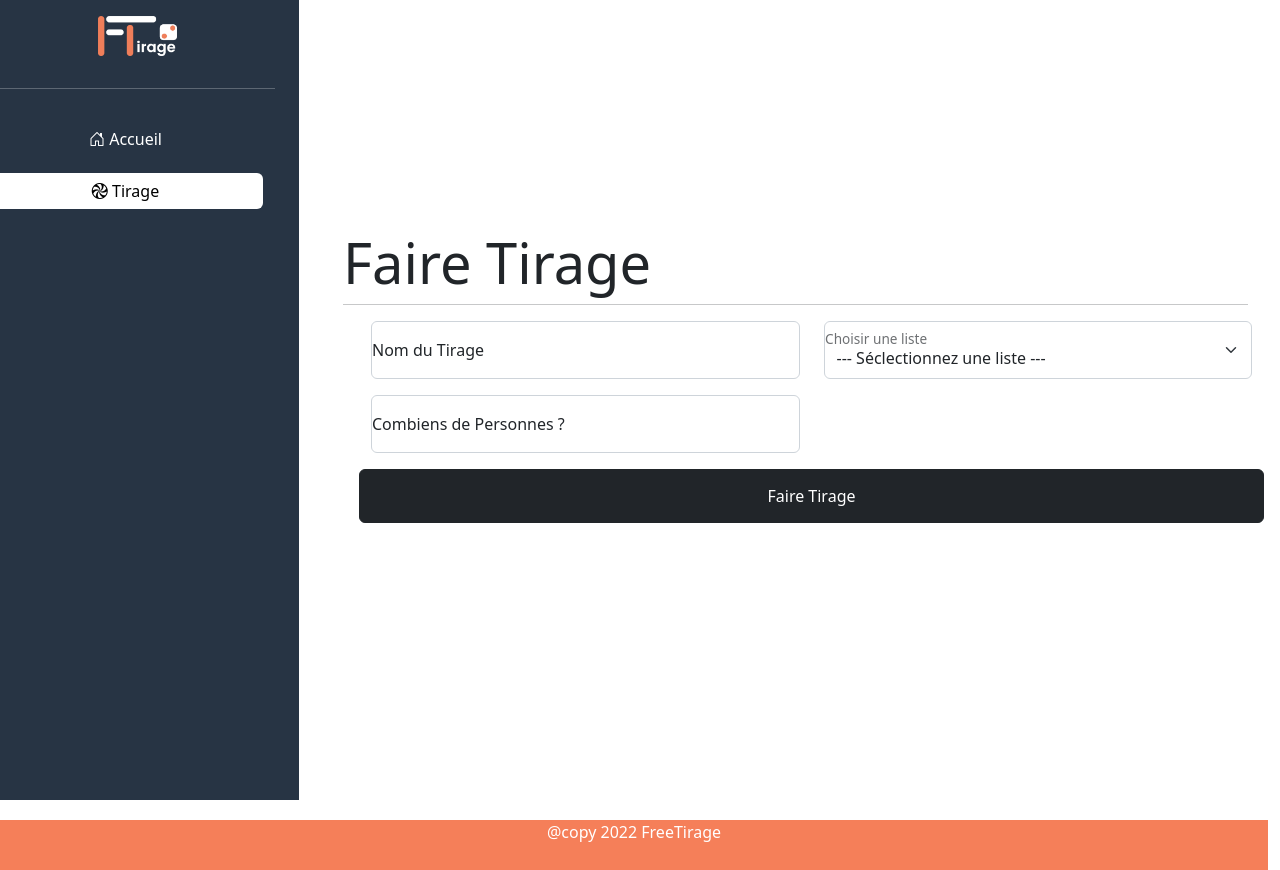
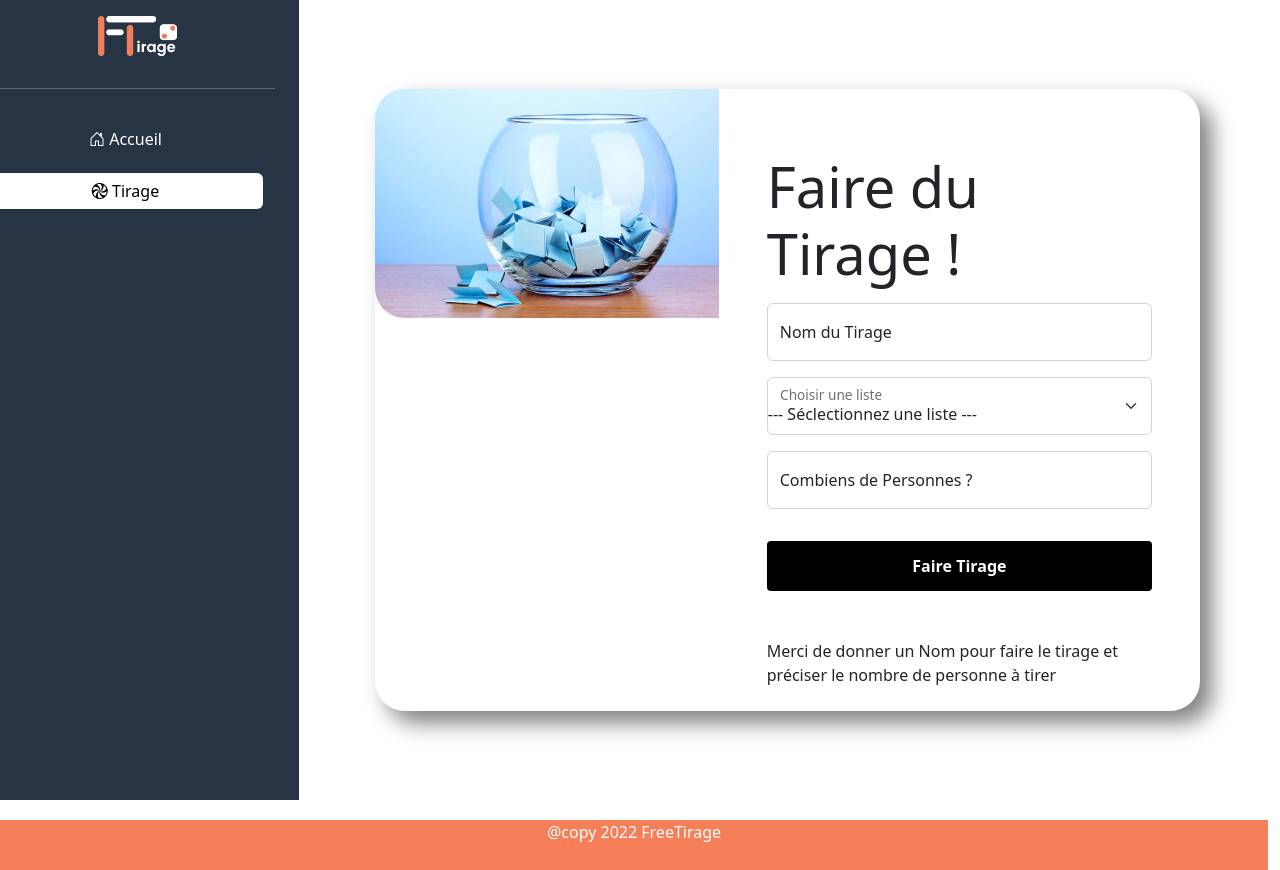
Before and after one commit to Jeremi-Koloma/FreeTirageFontEnd, an Angular app: page /do-tirage in a window 1280 px wide. Built offline with nearby package versions, Linux system fonts and the light colour scheme.

Commit message:
mise à jour de l'interface faire tirage

```diff
--- a/src/app/do-tirage/do-tirage.component.css
+++ b/src/app/do-tirage/do-tirage.component.css
@@ -1,3 +1,35 @@
 .btnImport{
     padding: 14px;
 }
+*{
+    padding: 0;
+    margin: 0;
+    box-sizing: border-box;
+}
+body{
+    background: rgb(219, 226, 226);
+}
+.row{
+    background: #fff;
+    border-radius: 30px;
+    box-shadow: 12px 12px 22px gray;
+}
+img{
+    border-top-left-radius: 30px;
+    border-bottom-left-radius: 30px;
+}
+.btn1{
+    border: none;
+    outline: none;
+    height: 50px;
+    width: 100%;
+    background-color: black;
+    color: #fff;
+    border-radius: 4px;
+    font-weight: bold;
+}
+.btn1:hover{
+    background: #fff;
+    border: 1px solid;
+    color: black;
+}
--- a/src/app/do-tirage/do-tirage.component.html
+++ b/src/app/do-tirage/do-tirage.component.html
@@ -1,24 +1,23 @@
 
  <!-- Colonne Droite faire Tirage -->
- <form action="" class="form">
 
-    <fieldset class="ms-3">
-
-        <legend class="display-4">Faire Tirage</legend>
-        <hr class="mb-3">
-
-        <div class="container-fluid ms-3 overflow-hidden">
-
-            <div class="row">
-
-                <div class="form-floating mb-3 col-12 col-md-6">
+ <section class="Form my-4 mx-5">
+    <div class="container">
+        <div class="row no-gutters">
+            <div class="col-lg-5">
+                <img src="assets/images/tirage2.jpg" alt="tirage" class="img-fluid">
+            </div>
+            <div class="col-lg-7 px-5 pt-5">
+                <h1 class="font-weight-bold py-3 display-4">Faire du Tirage !</h1>
+                <form>
+                    <div class="form-row form-floating mb-3">
                         <input type="text" name="nameTirage" id="nameTirage" class="form form-control" placeholder="Nom du Tirage">
                         <label for="nameTirage">Nom du Tirage</label>
                     </div>
 
-                <div class="mb-3 form-floating col-12 col-md-6">
-                    <select name="selectListe" id="selectListe" class="form-select">
-                        <option selected>--- Séclectionnez une liste ---</option>
+                    <div class="form-row form-floating mb-3">
+                        <select name="selectListe" id="selectListe" class="form-select me-3">
+                            <option selected> --- Séclectionnez une liste ---</option>
                             <option value="List1">Liste 1</option>
                             <option value="List2">Liste 2</option>
                             <option value="List3">Liste 3</option>
@@ -26,19 +25,17 @@
                         <label for="selectListe">Choisir une liste</label>
                     </div>
 
-                <div class="form-floating mb-3 col-12 col-md-6">
+                    <div class="form-row form-floating mb-3">
                         <input type="text" name="numberTirage" id="numberTirage" class="form form-control" placeholder="Combiens de Personnes ?">
                         <label for="numberTirage">Combiens de Personnes ?</label>
                     </div>
 
-                <button type="submit" routerLink="/detail-tirage" class=" btnImport btn mb-5 col-12 col-md- btn-dark">Faire Tirage</button>
-
+                    <div class="form-row">
+                        <button type="button" class="btn1 mt-3 mb-4" routerLink="/detail-tirage">Faire Tirage </button>
                     </div>
-
+                    <p class="my-4">Merci de donner un Nom pour faire le tirage et préciser le nombre de personne à tirer</p>
+                </form>
             </div>
-
-          <!-- FIN  Colonne Droite Faire Tirage -->
-
-     </fieldset>
-
- </form>
+        </div>
+    </div>
+ </section>
```
Lines whose indentation alone changed are shown as unchanged.
